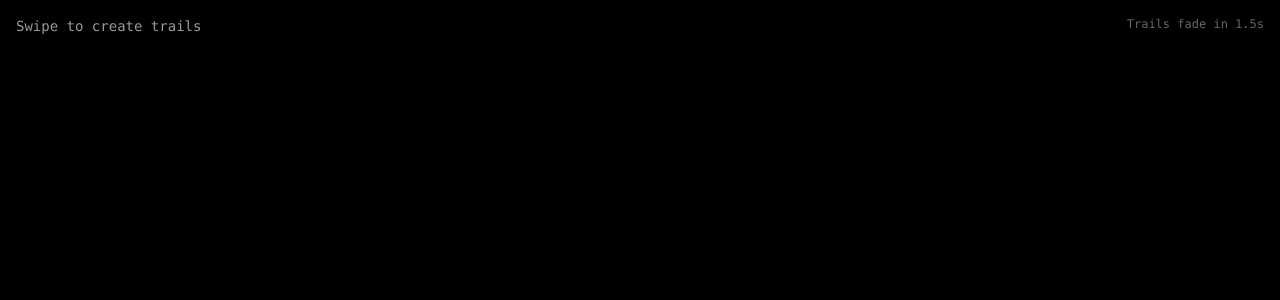
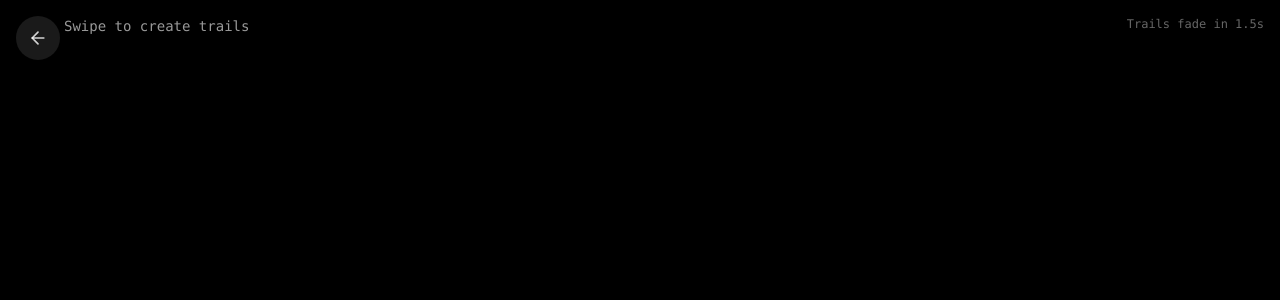
Before and after one commit to hudssntao/website, a React (Vite) app: page /trails in a window 1280 px wide. Shown: the top 300 px of the page. Built offline with nearby package versions, Linux system fonts and the light colour scheme.

Commit message:
feat(trails): add to nav

```diff
--- a/src/App.tsx
+++ b/src/App.tsx
@@ -3,9 +3,9 @@ import Layout from "./Layout";
 import ScrollToTop from "./components/ScrollToTop";
 import Home from "./pages/Home";
 import NotFound from "./pages/NotFound";
-import TrailTracker from "./pages/TrailTracker";
 import Blog from "./pages/blog/Blog";
 import BlogPost from "./pages/blog/BlogPost";
+import TrailTracker from "./pages/trails/TrailTracker";
 
 function App() {
   return (
--- a/src/pages/Home.tsx
+++ b/src/pages/Home.tsx
@@ -22,6 +22,7 @@ export default function Home() {
           <div className="flex justify-center items-center gap-2 font-bold text-primary">
             click click click <MousePointerClick />
           </div>
+          <div className="flex flex-col gap-4 justify-center items-center">
             <div className="flex gap-4">
               <Link to="/blog">
                 <Button variant="outline">Blog</Button>
@@ -33,6 +34,12 @@ export default function Home() {
                 <Button variant="outline">Github</Button>
               </a>
             </div>
+            <div className="flex gap-4">
+              <Link to="/trails">
+                <Button variant="outline">Trails</Button>
+              </Link>
+            </div>
+          </div>
         </div>
       </div>
     </div>
--- a/src/pages/TrailTracker.tsx
+++ b/src/pages/trails/TrailTracker.tsx
@@ -1,4 +1,5 @@
 import { useCallback, useEffect, useRef } from "react";
+import { useNavigate } from "react-router-dom";
 
 interface TrailPoint {
   x: number;
@@ -8,6 +9,7 @@ interface TrailPoint {
 }
 
 export default function TrailTracker() {
+  const navigate = useNavigate();
   const canvasRef = useRef<HTMLCanvasElement>(null);
   const trailsRef = useRef<TrailPoint[]>([]);
   const animationFrameRef = useRef<number | undefined>(undefined);
@@ -210,6 +212,10 @@ export default function TrailTracker() {
     };
   }, [addTrailPoint, getPointerPosition]);
 
+  const handleBack = () => {
+    navigate(-1);
+  };
+
   return (
     <div className="fixed inset-0 bg-black overflow-hidden">
       <canvas
@@ -217,7 +223,31 @@ export default function TrailTracker() {
         className="absolute inset-0 cursor-none"
         style={{ touchAction: "none" }}
       />
-      <div className="absolute top-4 left-4 text-white/60 text-sm font-mono pointer-events-none">
+
+      {/* Back button */}
+      <button
+        type="button"
+        onClick={handleBack}
+        className="absolute top-4 left-4 z-10 bg-white/10 hover:bg-white/20 backdrop-blur-sm rounded-full p-3 text-white/80 hover:text-white transition-all duration-200 pointer-events-auto"
+        aria-label="Go back"
+      >
+        <svg
+          width="20"
+          height="20"
+          viewBox="0 0 24 24"
+          fill="none"
+          stroke="currentColor"
+          strokeWidth="2"
+          strokeLinecap="round"
+          strokeLinejoin="round"
+        >
+          <title>Back arrow</title>
+          <path d="m12 19-7-7 7-7" />
+          <path d="M19 12H5" />
+        </svg>
+      </button>
+
+      <div className="absolute top-4 left-16 text-white/60 text-sm font-mono pointer-events-none">
         Swipe to create trails
       </div>
       <div className="absolute top-4 right-4 text-white/40 text-xs font-mono pointer-events-none">
```
Lines whose indentation alone changed are shown as unchanged.
